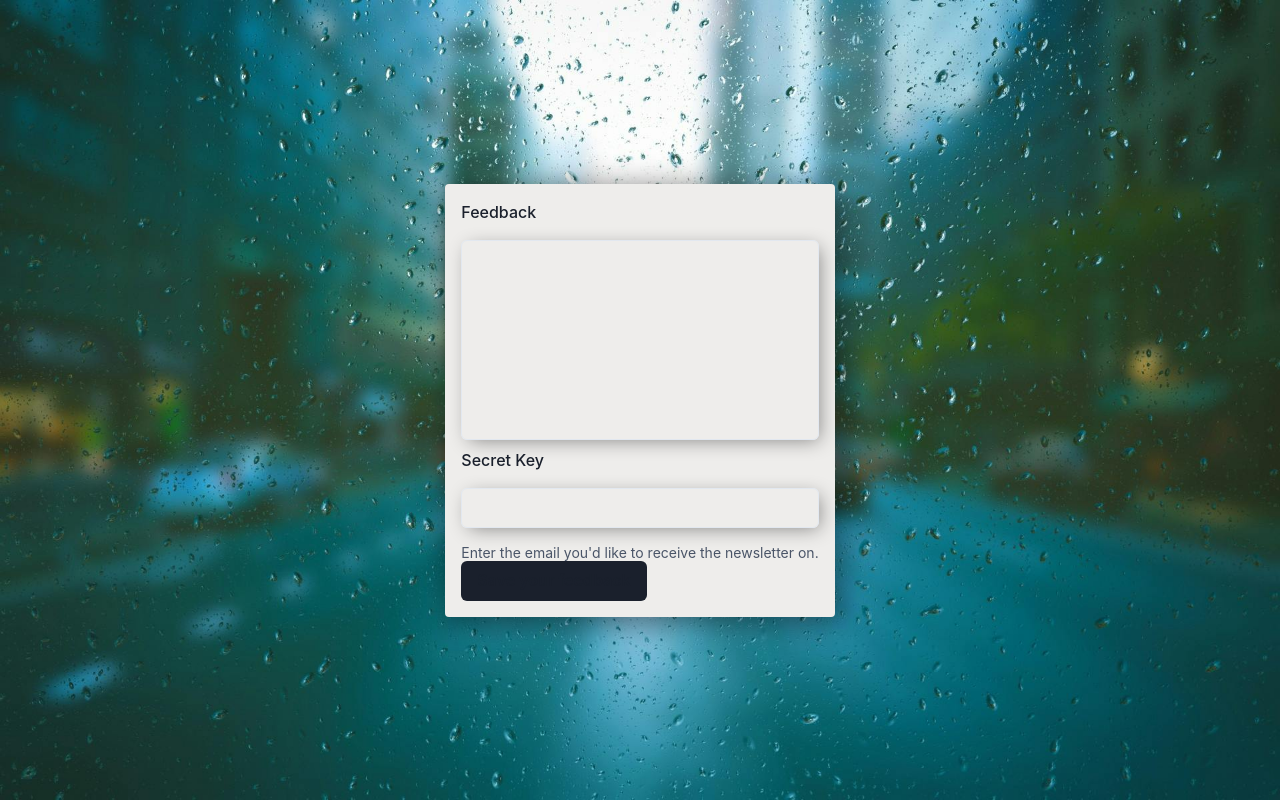
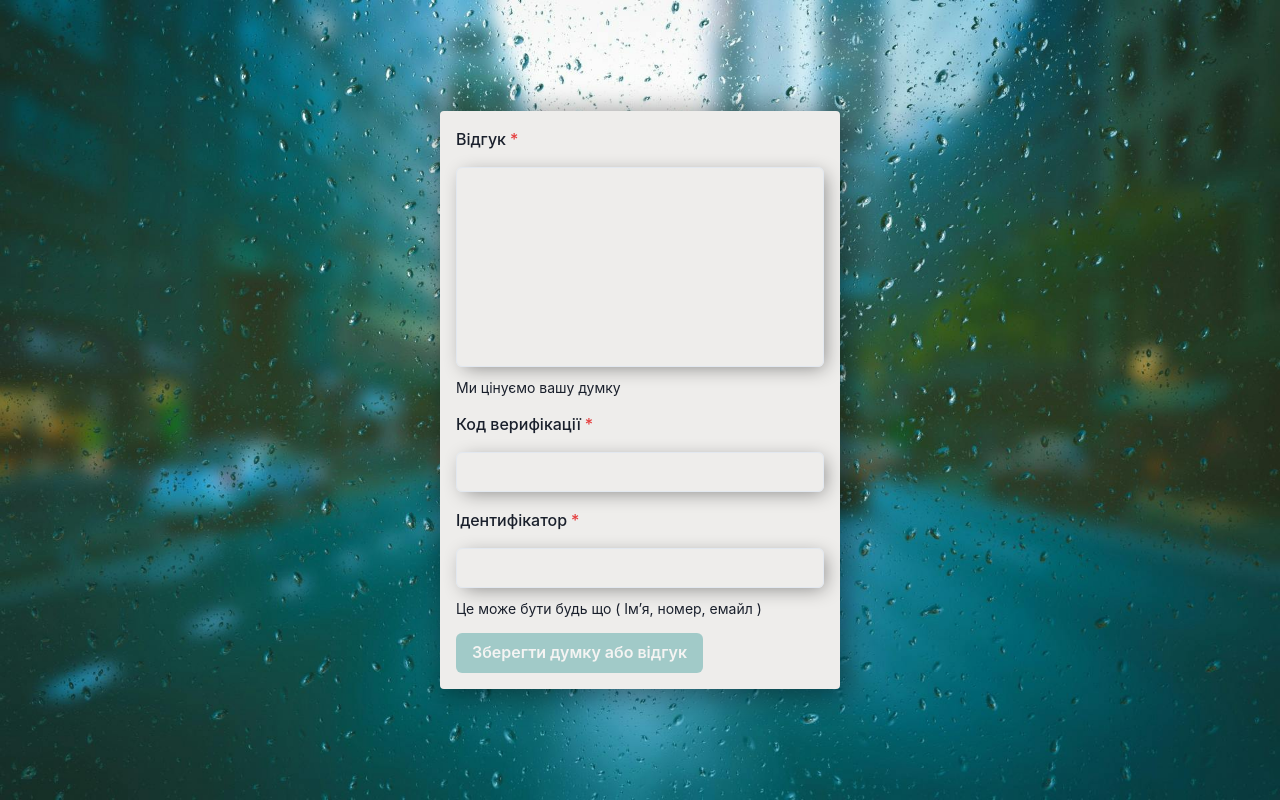
Before and after one commit to pashapushak1996/anon-form-frontend, a React (Create React App) app: page / in a window 1280 px wide. Built offline with nearby package versions, Linux system fonts and the light colour scheme.

Commit message:
feat: implemented form

```diff
--- a/src/App.tsx
+++ b/src/App.tsx
@@ -24,7 +24,7 @@ function App() {
           position={"absolute"}
         />
         <Box
-          maxW={400}
+          width={400}
           p={4}
           position={"relative"}
           zIndex={1}
--- a/src/components/Form.tsx
+++ b/src/components/Form.tsx
@@ -3,10 +3,11 @@ import {
   Button,
   FormControl,
   FormErrorMessage,
-  FormHelperText,
   FormLabel,
   Input,
   Textarea,
+  FormHelperText,
+  FormErrorIcon,
 } from "@chakra-ui/react";
 
 const Form = () => {
@@ -15,7 +16,8 @@ const Form = () => {
     secret_key: "",
     id: "",
   });
-  const [isError, setIsError] = useState("");
+
+  const [error, setError] = useState("");
 
   const handleChange =
     (type: "secret_key" | "text" | "id") =>
@@ -25,49 +27,69 @@ const Form = () => {
       setFormValues({ ...formValues, [type]: value });
     };
 
-  const onSubmit = (e: ChangeEvent<HTMLInputElement>) => {
-    e.preventDefault();
+  const onSubmit = async () => {};
 
-    // TODO Add api call
+  const onClick = () => {
+    setError("");
   };
 
+  const isButtonDisabled = !formValues.text || !formValues.secret_key;
+
   return (
-    <FormControl isInvalid={!!isError} onSubmit={onSubmit}>
-      <FormLabel color={"gray.800"} mb={4}>
-        Feedback
+    <FormControl isRequired>
+      <FormErrorMessage>
+        {" "}
+        <FormErrorIcon />
+        {error}
+      </FormErrorMessage>
+      <FormLabel htmlFor={"text"} color={"gray.800"} mb={4}>
+        Відгук
       </FormLabel>
       <Textarea
+        id={"text"}
         height={200}
         resize={"none"}
         boxShadow={"4px 4px 19px -4px rgba(0,0,0,0.45)"}
         color={"gray.800"}
         value={formValues.text}
         onChange={handleChange("text")}
-        mb={2}
+        onClick={onClick}
+        mb={1}
       />
+      <FormHelperText color={"gray.800"} mb={4}>
+        Ми цінуємо вашу думку
+      </FormHelperText>
       <FormLabel color={"gray.800"} mb={4}>
-        Secret Key
+        Код верифікації
       </FormLabel>
       <Input
         boxShadow={"4px 4px 19px -4px rgba(0,0,0,0.45)"}
         color={"gray.800"}
         value={formValues.secret_key}
         onChange={handleChange("secret_key") as never}
-        mb={2}
+        onClick={onClick}
+        mb={4}
       />
-      {!isError ? (
-        <FormHelperText>
-          Enter the email you'd like to receive the newsletter on.
-        </FormHelperText>
-      ) : (
-        <FormErrorMessage>Information is required</FormErrorMessage>
-      )}
+      <FormLabel optionalIndicator color={"gray.800"} mb={4}>
+        Ідентифікатор
+      </FormLabel>
+      <Input
+        boxShadow={"4px 4px 19px -4px rgba(0,0,0,0.45)"}
+        color={"gray.800"}
+        value={formValues.id}
+        onChange={handleChange("id") as never}
+        onClick={onClick}
+        mb={1}
+      />
+      <FormHelperText color={"gray.800"} mb={4}>
+        Це може бути будь що ( Імʼя, номер, емайл )
+      </FormHelperText>
       <Button
-        _hover={{ color: "gray.800", backgroundColor: "gray.200" }}
-        backgroundColor={"gray.800"}
-        type={"submit"}
+        isDisabled={isButtonDisabled}
+        onClick={onSubmit}
+        colorScheme="teal"
       >
-        Save your feedback
+        Зберегти думку або відгук
       </Button>
     </FormControl>
   );
```
